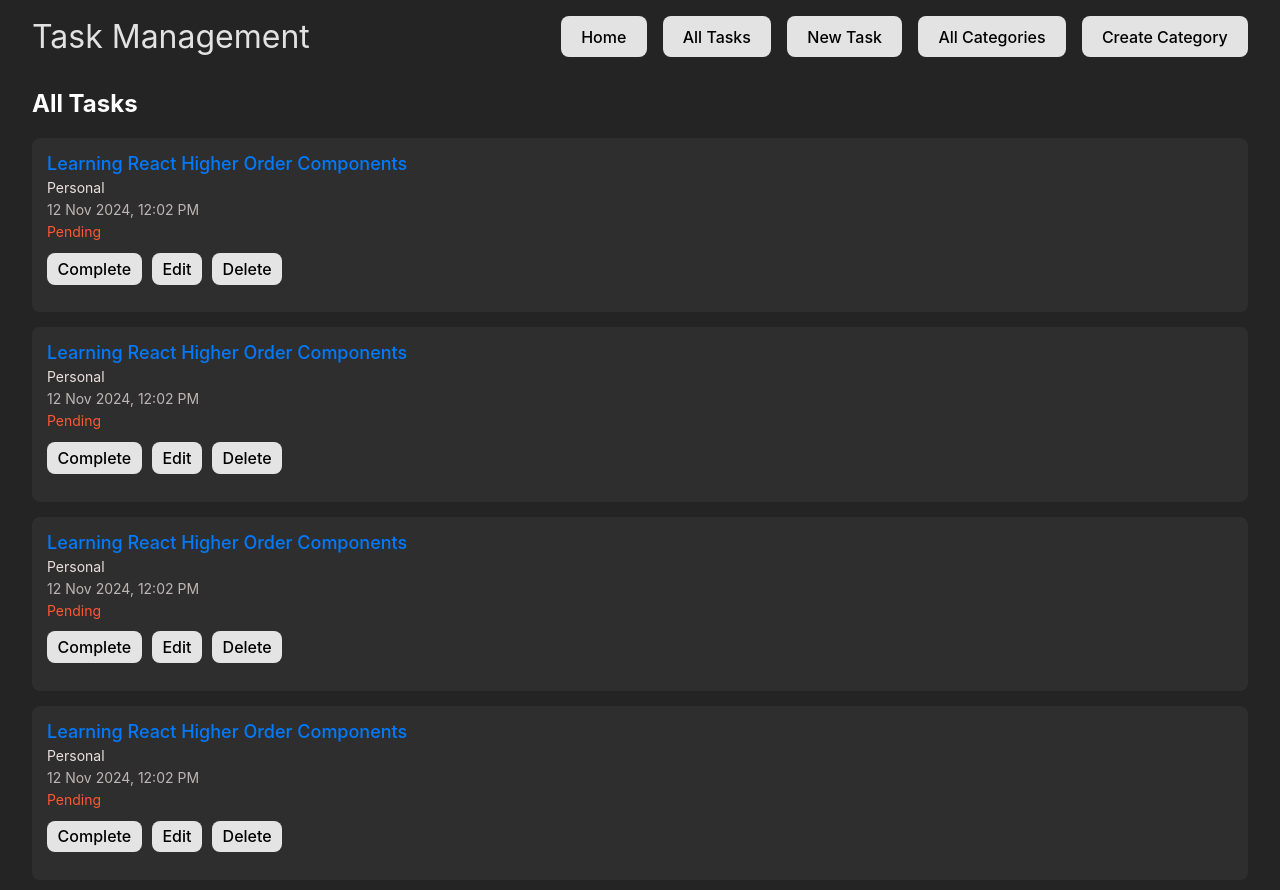
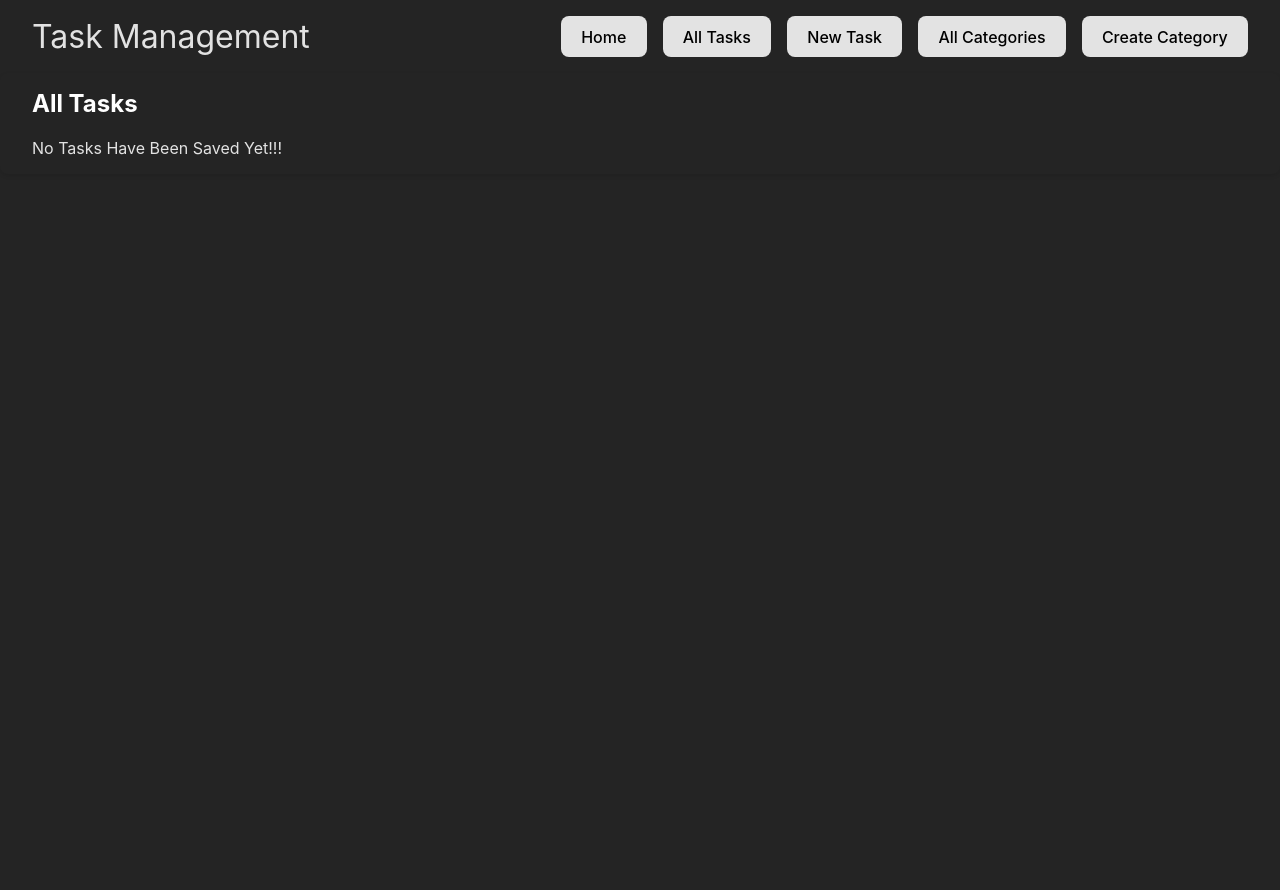
Before and after one commit to VictorMugisha/task-management-app, a React (Vite) app: page /all-tasks in a window 1280 px wide. Shown: the top 890 px of the page. After the commit the page ends 800 px from the top, so only its background shows below. Built offline with nearby package versions, Linux system fonts and the light colour scheme.

Commit message:
Added functionality to load tasks from global context

```diff
--- a/src/components/Task/Task.jsx
+++ b/src/components/Task/Task.jsx
@@ -1,13 +1,13 @@
 import React from 'react'
 import "./Task.css"
 
-export default function Task() {
+export default function Task({task}) {
     return (
         <div className="task">
-            <p className="task-title">Learning React Higher Order Components</p>
-            <p className="task-category">Personal</p>
-            <p className="due-date">12 Nov 2024, 12:02 PM</p>
-            <p className="completion-status">Pending</p>
+            <p className="task-title">{task.taskTitle}</p>
+            <p className="task-category">{task.taskCategory}</p>
+            <p className="due-date">{task.dueDate}</p>
+            <p className="completion-status">{task.isComplete ? "Complete" : "Pending"}</p>
 
             <div className="buttons">
                 <button>Complete</button>
--- a/src/pages/AllTasks.jsx
+++ b/src/pages/AllTasks.jsx
@@ -1,17 +1,22 @@
-import React from 'react'
+import React, { useContext } from 'react'
+import TasksContext from '../contexts/TasksContext'
 import Task from '../components/Task/Task'
 
 // Stylesheet for this component are in Task folder in components
 
 export default function AllTasks() {
+    const { allTasks } = useContext(TasksContext)
     return (
         <section className="all-tasks-container">
             <h1 className="title">All Tasks</h1>
             <div className="container">
-                <Task />
-                <Task />
-                <Task />
-                <Task />
+                {
+                    allTasks.length ?
+                    allTasks.map(task => (
+                        <Task key={task.taskId} task={task} />
+                    )) :
+                    <div>No Tasks Have Been Saved Yet!!!</div>
+                }
             </div>
         </section>
     )
```
